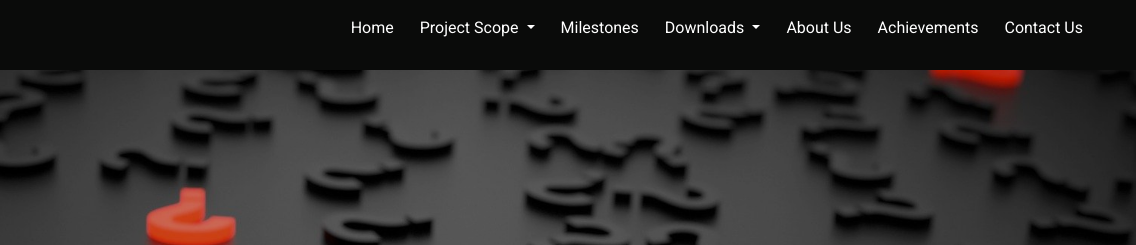
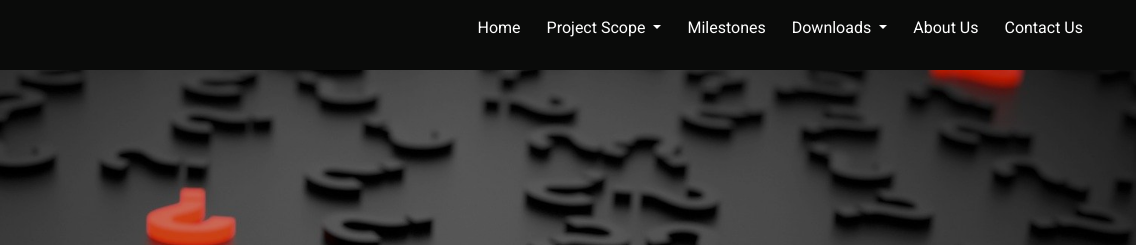
Before and after one commit to SajidAhmed0/Research-Website, a plain HTML site: page index.html in a window 1280 px wide. Shown: the top 245 px of the page, 144-1280 px from the left. Drawn offline with Linux system fonts and the light colour scheme.

Commit message:
remove achievement

```diff
--- a/index.html
+++ b/index.html
@@ -57,9 +57,6 @@
             </li>
             <li class="nav-item">
                 <a class="nav-link" href="index.html#about">About Us</a>
-            </li>
-			<li class="nav-item">
-                <a class="nav-link" href="index.html#achievements">Achievements</a>
             </li>
             <li class="nav-item">
                 <a class="nav-link" href="index.html#contact">Contact Us</a>
```
